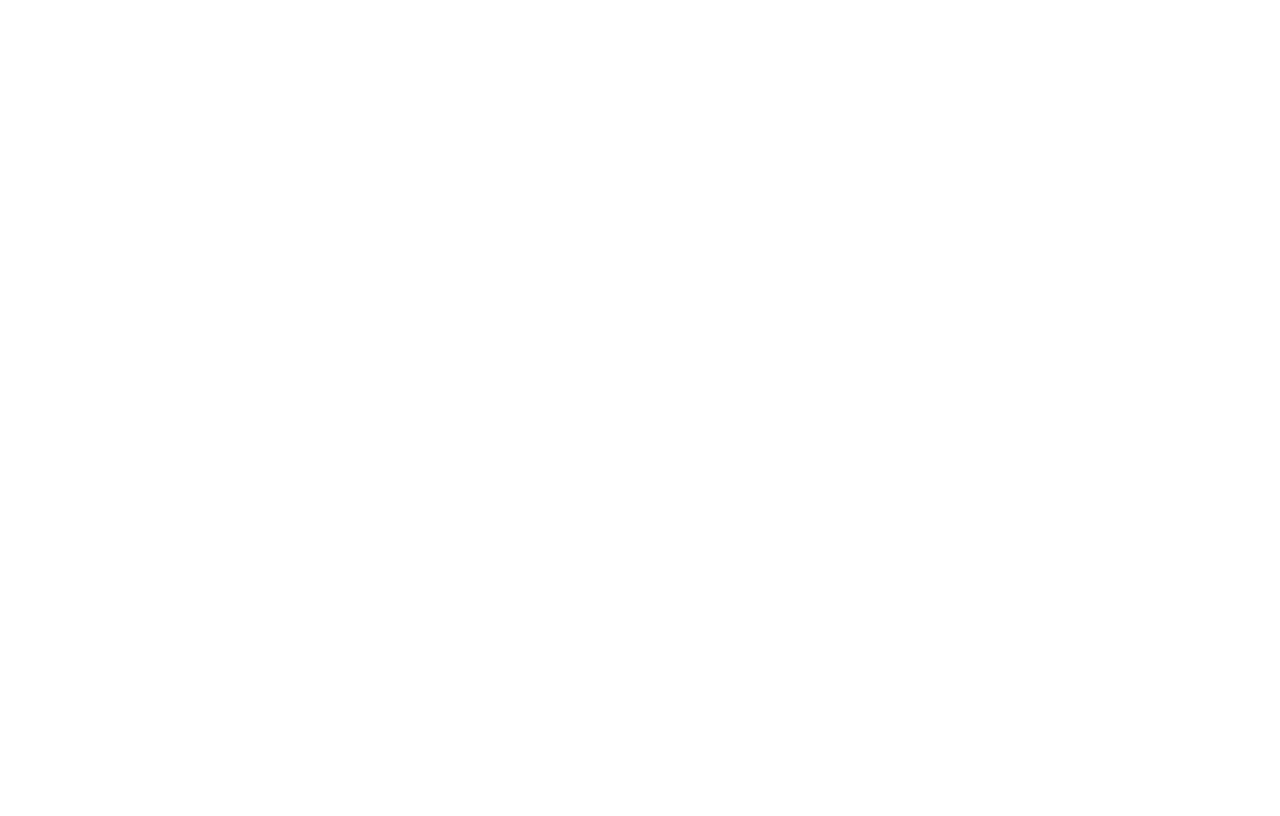
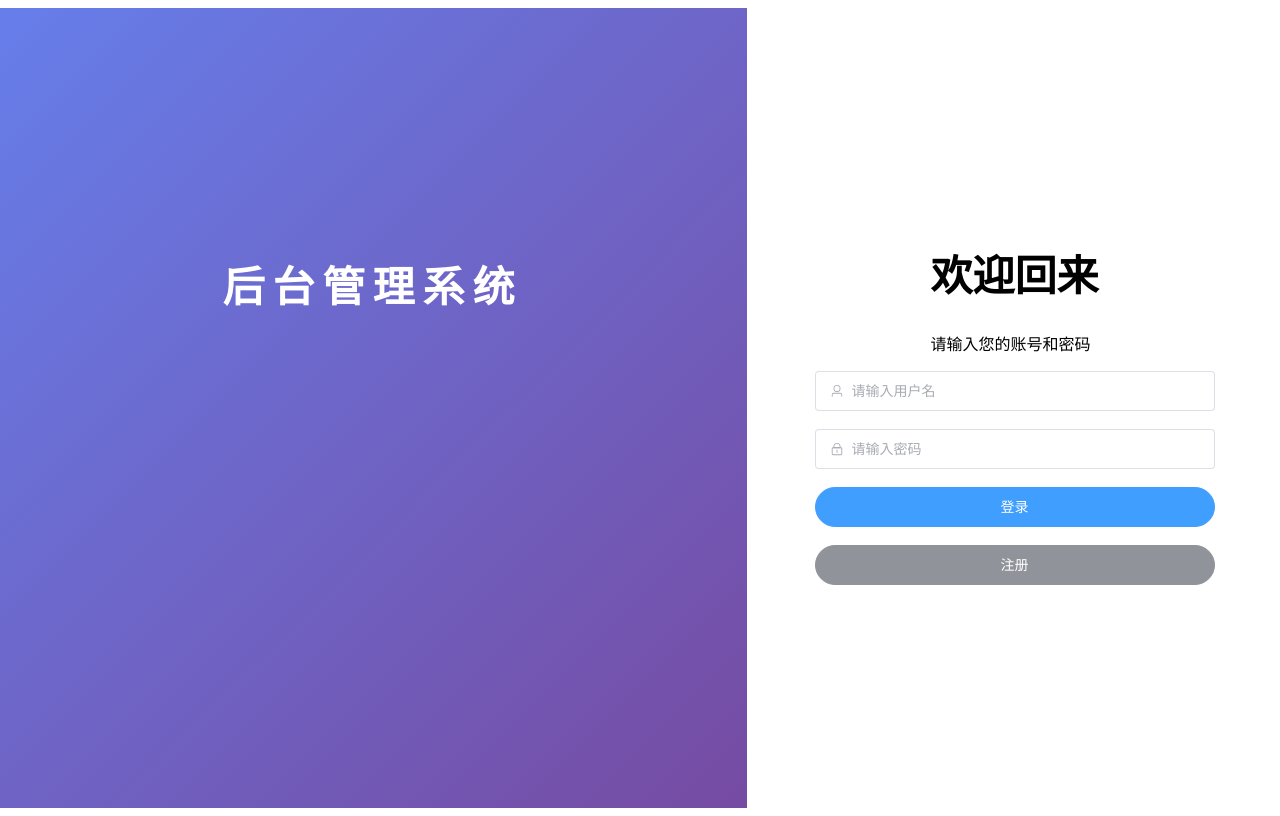
Before and after one commit to lyles2026/vue-admin-frontend, a Vue app: page /login in a window 1280 px wide. Before the commit this address had no page. Built offline with nearby package versions, Linux system fonts and the light colour scheme.

Commit message:
完成登录页以及pinia管理和api连接的登录

```diff
--- a/package.json
+++ b/package.json
@@ -13,6 +13,9 @@
     "format": "prettier --write --experimental-cli src/"
   },
   "dependencies": {
+    "@element-plus/icons-vue": "^2.3.2",
+    "axios": "^1.16.1",
+    "element-plus": "^2.14.0",
     "pinia": "^3.0.4",
     "vue": "^3.5.32",
     "vue-router": "^5.0.4"
@@ -28,6 +31,8 @@
     "npm-run-all2": "^8.0.4",
     "oxlint": "~1.60.0",
     "prettier": "3.8.3",
+    "unplugin-auto-import": "^21.0.0",
+    "unplugin-vue-components": "^32.0.0",
     "vite": "^8.0.8",
     "vite-plugin-vue-devtools": "^8.1.1"
   },
--- /dev/null
+++ b/src/api/auth.js
@@ -0,0 +1,10 @@
+import axios from 'axios'
+
+const api = axios.create({
+    baseURL: 'http://localhost:3000',
+    timeout: 10000
+})
+
+export const loginApi = (data) => {
+    return api.post('/login', data)
+}
--- /dev/null
+++ b/src/components/Common/registerPage.vue
@@ -0,0 +1,68 @@
+<script setup>
+import { User, Lock } from '@element-plus/icons-vue'
+import { ref } from 'vue'
+
+defineProps({
+    form: Object,
+    rules: Object,
+    showConfirmPassword: Boolean
+})
+
+const emit = defineEmits(['update:username', 'update:password', 'update:confirmpassword','submit'])
+
+
+const formRef = ref(null)
+
+const handleSubmit = async () => {
+    if (!formRef.value) {
+        emit('submit', false)
+        return
+    }
+    const valid = await formRef.value.validate().catch(() => false)
+    emit('submit', valid)
+}
+
+defineExpose({ validate: handleSubmit })
+</script>
+
+<template>
+    <el-form style="width:400px; min-width: 400px;" :rules="rules"  :model="form">
+        <el-form-item prop="username">
+            <el-input :prefix-icon="User" :model-value="form.username"
+            @update:model-value="$emit('update:username', $event)"
+             placeholder="请输入用户名" size="large"/>
+        </el-form-item>
+
+        <el-form-item prop="password">
+            <el-input :prefix-icon="Lock" :model-value="form.password"
+            @update:model-value="$emit('update:password', $event)"
+             placeholder="请输入密码" size="large"/>
+        </el-form-item>
+
+        <el-form-item prop="confirmpassword" v-if="showConfirmPassword">
+            <el-input :prefix-icon="Lock" :model-value="form.confirmpassword"
+            @update:model-value="$emit('update:confirmpassword', $event)"
+             placeholder="请确认密码" size="large"/>
+        </el-form-item>
+
+        <el-form-item>
+            <slot name="LoginButton" />
+        </el-form-item>
+
+        <el-form-item>
+            <slot name="registerButton" />
+        </el-form-item>
+    </el-form>
+</template>
+
+<style>
+.login-form-wrapper .el-form {
+    width: 400px;
+}
+
+.login-form-wrapper .el-input,
+.login-form-wrapper .el-button {
+    width: 400px;
+    border-radius: 20px;
+}
+</style>
--- a/src/router/index.js
+++ b/src/router/index.js
@@ -8,7 +8,16 @@
       name: 'home',
       component: () => import('@/views/Home/DashboardView.vue'),
       meta: { title: '后台面板' },
-    }
+      children: [
+
+      ]
+    },
+     {
+      path: '/login',
+      name: 'login',
+      component: () => import('@/views/Common/LoginView.vue'),
+      meta: { title: '登录' }
+    },
   ],
 })
 
--- /dev/null
+++ b/src/stores/auth.js
@@ -0,0 +1,33 @@
+import { ref, computed } from 'vue'
+import { defineStore } from 'pinia'
+import { loginApi } from '@/api/auth.js'
+
+export const useAuthStore = defineStore('auth', () => {
+
+  const token = ref(localStorage.getItem('token') || '')
+  const userInfo = ref(null)
+
+  const isLogin = computed(() => !!token.value)
+
+  const login = async (data) => {
+    const result = await loginApi(data)
+
+    token.value = result.data.data.token
+    userInfo.value = result.data.data
+    localStorage.setItem('token', result.data.data.token)
+  }
+
+  const logout = () => {
+    token.value = ''
+    userInfo.value = null
+    localStorage.removeItem('token')
+  }
+
+  return {
+    login,
+    logout,
+    token,
+    userInfo,
+    isLogin,
+  }
+})
--- /dev/null
+++ b/src/views/Common/LoginView.vue
@@ -0,0 +1,136 @@
+<script setup>
+import RegisterPage from '@/components/Common/registerPage.vue';
+import { useRouter } from 'vue-router'
+import { reactive, ref } from 'vue'
+import { ElMessage } from 'element-plus'
+import { useAuthStore } from '@/stores/auth'
+
+const authStore = useAuthStore()
+const loading = ref(false)
+const router = useRouter()
+
+const form = reactive({
+    username: '',
+    password: ''
+})
+
+
+
+const rules = {
+    username: [
+        { required: true, message: '请输入用户名', trigger: 'blur' },
+        { min: 3, max: 12, message: '长度在 3 到 12 个字符', trigger: 'blur' }
+    ],
+    password: [
+        { required: true, message: '请输入密码', trigger: 'blur' },
+        { min: 6, message: '密码长度至少 6 位', trigger: 'blur' }
+    ]
+}
+
+const handleLogin = async () => {
+    loading.value = true
+
+    try {
+        await authStore.login(form)
+        ElMessage({
+            message: '登录成功',
+            type: 'success',
+            center: true,
+            duration: 1500
+        })
+        setTimeout(() => {
+            router.push('/')
+        }, 500)
+    } catch (error) {
+        ElMessage({
+            message: error.message || '登录失败',
+            type: 'error',
+            center: true,
+            duration: 2000
+        })
+    } finally {
+        loading.value = false
+    }
+}
+
+const handleValid = async (valid) => {
+    if (!valid) return
+    await handleLogin()
+}
+</script>
+
+<template>
+    <div class="login-container">
+        <el-row :gutter="20">
+            <el-col :xs="24" :sm="24" :md="10" :lg="14" class="login-left">
+                <div class="login-box">
+                    <h1>后台管理系统</h1>
+                </div>
+            </el-col>
+            <el-col :xs="24" :sm="24" :md="14" :lg="10" class="login-right">
+                <div class="login-header">
+                    <h1>欢迎回来</h1>
+                    <p>请输入您的账号和密码</p>
+                </div>
+                <div class="login-form-wrapper">
+                    <register-page :rules="rules" :form="form" @update:username="form.username = $event"
+                        @update:password="form.password = $event" @submit="handleValid">
+                        <template #LoginButton>
+                            <el-button type="primary" size="large" @click="handleLogin">登录</el-button>
+                        </template>
+                        <template #registerButton>
+                            <el-button type="info" size="large" @click="router.push('/register')">注册</el-button>
+                        </template>
+                    </register-page>
+                </div>
+            </el-col>
+        </el-row>
+    </div>
+</template>
+
+<style scoped>
+.login-container {
+    height: 100vh;
+}
+
+.login-left {
+    background: linear-gradient(135deg, #667eea 0%, #764ba2 100%);
+    height: 100vh;
+    display: flex;
+    align-items: center;
+    justify-content: center;
+    color: #fff;
+}
+
+.login-right {
+    height: 100vh;
+    display: flex;
+    flex-direction: column;
+    align-items: center;
+    justify-content: center;
+    background: #fff;
+}
+
+.login-box {
+    padding-bottom: 250px;
+    letter-spacing: 8px;
+}
+
+h1 {
+    font-size: 42px;
+}
+
+.login-form-wrapper {
+    width: 400px;
+    min-width: 400px;
+}
+
+.el-input {
+    width: 400px;
+}
+
+.el-button {
+    width: 400px;
+    border-radius: 20px;
+}
+</style>
--- a/vite.config.js
+++ b/vite.config.js
@@ -3,12 +3,21 @@
 import { defineConfig } from 'vite'
 import vue from '@vitejs/plugin-vue'
 import vueDevTools from 'vite-plugin-vue-devtools'
+import AutoImport from 'unplugin-auto-import/vite'
+import Components from 'unplugin-vue-components/vite'
+import { ElementPlusResolver } from 'unplugin-vue-components/resolvers'
 
 // https://vite.dev/config/
 export default defineConfig({
   plugins: [
     vue(),
     vueDevTools(),
+    AutoImport({
+      resolvers: [ElementPlusResolver()],
+    }),
+    Components({
+      resolvers: [ElementPlusResolver()],
+    }),
   ],
   resolve: {
     alias: {
```
Also changed, not shown: src/stores/counter.js (deleted, +0 -12 lines), src/stores/common.js (added), 1 other file (tests, documents, lock files or other folders).
